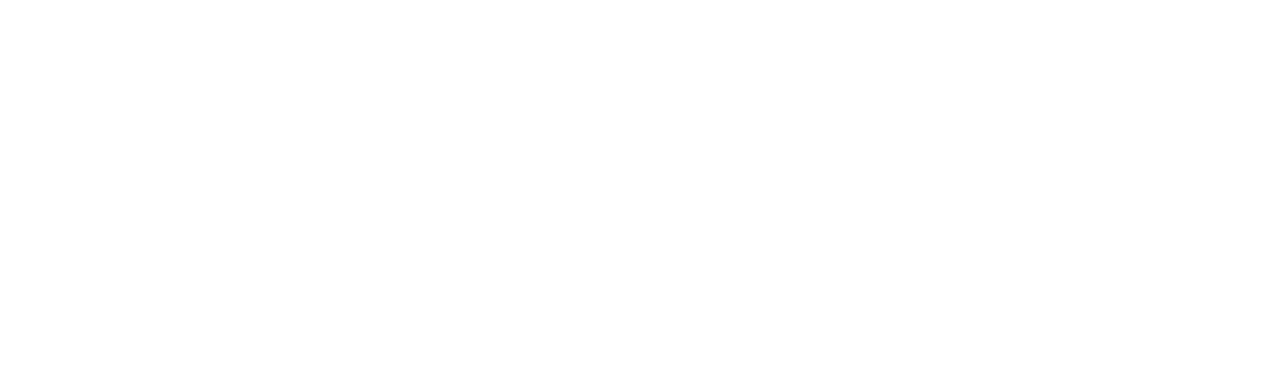
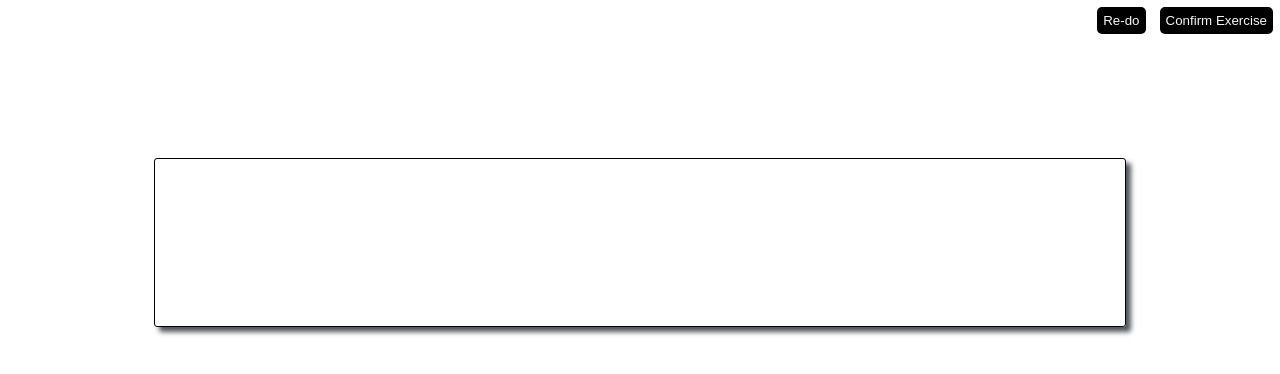
Before and after one commit to Cameron-Grams/ESL-Toolkit, a React (Create React App) app: page /observe-exercise in a window 1280 px wide. Shown: the top 374 px of the page. Built offline with nearby package versions, Linux system fonts and the light colour scheme.

Commit message:
work on the routing and printing

```diff
--- a/src/App.css
+++ b/src/App.css
@@ -16,7 +16,6 @@
 }
 
 .submitButton:hover{
-    background-color: #bf3b33;
     cursor: pointer;
 }
 
@@ -53,6 +52,7 @@ button{
 }
 
 .topControl{
+    width: 100%;
     flex: 1;
 }
 
@@ -64,6 +64,7 @@ button{
     display: flex;
     justify-content: flex-start;
     align-items: center;
+    text-align: left;
     border: 1px solid black;
     border-radius: 3px;
     padding: 7px;
@@ -81,3 +82,13 @@ button{
 .sentenceDisplayDiv{
     width: 75%;
 }
+
+.headerDiv{
+    display: flex;
+    flex-direction: row;
+    justify-content: flex-end;
+}
+
+.headerButton:hover{
+    background-color: #03993a;
+}
--- a/src/App.js
+++ b/src/App.js
@@ -15,7 +15,7 @@ class App extends Component {
                 <Switch>
                     <Route exact path={ "/" } component={ Main }  />
                     <Route exact path={ "/input/:type" } component={ InputPage } />
-                    <Route exact path={ "/observe-text" } component={ OutputPage } />
+                    <Route exact path={ "/observe-exercise" } component={ OutputPage } />
                 </Switch>
             </BrowserRouter>
             </Provider>
--- /dev/null
+++ b/src/components/Button.jsx
@@ -0,0 +1,10 @@
+import React from 'react'
+import { Link } from 'react-router-dom'
+
+const GenericButton = ( props ) => {
+    return(
+        <Link to={ props.destination }><button className={ props.class }>{ props.buttonText }</button></Link>
+    )
+}
+
+export default GenericButton
--- /dev/null
+++ b/src/components/Header.jsx
@@ -0,0 +1,21 @@
+import React from 'react'
+import { connect } from 'react-redux'
+import GenericButton from './Button'
+
+class Header extends React.Component{
+
+    render(){
+        return(
+            <div className={ "headerDiv" }>
+                <GenericButton destination={ `/input/${ this.props.title }` }  class={ "submitButton headerButton" } buttonText={ "Re-do"  } />
+                <GenericButton destination={ "" }  class={ "submitButton headerButton" } buttonText={ "Confirm Exercise" } />
+            </div>
+        )
+    }
+}
+
+const mapStateToProps = ( state ) => ({
+    title : state.reducer.title
+})
+
+export default connect( mapStateToProps, {} )( Header )
--- a/src/containers/InputText/InputPage.jsx
+++ b/src/containers/InputText/InputPage.jsx
@@ -21,7 +21,7 @@ class InputPage extends React.Component{
 
     registerInputText = ( values ) => {
         this.props.registerSentences( values )
-        this.props.history.push( '/observe-text' )
+        this.props.history.push( '/observe-exercise' )
     }
 
     render(){
--- a/src/containers/InputText/InputText.css
+++ b/src/containers/InputText/InputText.css
@@ -28,3 +28,7 @@
     width: 70%;
     min-width: 400px;
 }
+
+.inputButton:hover{
+    background-color: #bf3b33;
+}
--- a/src/containers/InputText/InputText.jsx
+++ b/src/containers/InputText/InputText.jsx
@@ -11,7 +11,7 @@ class InputText extends React.Component{
             <form id={ "textInputForm" } className="textForm" onSubmit={ this.props.handleSubmit } >
                 <div>< Field className = "textTitle generalInput" name="textTitleInput" component={ "input" } placeholder="Exercise Title"   /></div>
                 <div>< Field className = "textField generalInput" name="originalTextInput" component={ "textarea" } placeholder="Exercise Text"   /></div>
-                <button className="submitButton" type="submit" >Next Step</button>
+                <button className="submitButton  inputButton" type="submit" >Next Step</button>
             </form>
             </div>
         )
--- a/src/containers/Main/Main.css
+++ b/src/containers/Main/Main.css
@@ -2,3 +2,11 @@
     padding: 30px;
     width: 25%;
 }
+
+.clozeButton:hover{
+    background-color: #9007c6;
+}
+
+.scrambleButton:hover{
+    background-color: #e08f09;
+}
--- a/src/containers/Main/Main.jsx
+++ b/src/containers/Main/Main.jsx
@@ -12,8 +12,8 @@ class Main extends React.Component{
                 <div className={ "innerDiv mainInnerDiv shadowCentralComponent"}>
                     <h3 className={ "mainTitle" } >ESL Teacher's Toolkit</h3>
                     <p>Select the type of exercise to build:</p>
-                    <Link to={ "/input/cloze" }><button className={ "submitButton"}>Cloze Exercise</button></Link><br></br>
-                    <Link to={ "/input/scramble" }><button className={ "submitButton"} >Sentence Scramble Exercise</button></Link>
+                    <Link to={ "/input/cloze" }><button className={ "submitButton clozeButton"}>Cloze Exercise</button></Link><br></br>
+                    <Link to={ "/input/scramble" }><button className={ "submitButton scrambleButton"} >Sentence Scramble Exercise</button></Link>
                 </div>
                 <div className={ "liftDiv"}></div>
             </div>
--- a/src/containers/OutputPage/OutputPage.jsx
+++ b/src/containers/OutputPage/OutputPage.jsx
@@ -1,7 +1,7 @@
 import React from 'react'
 import { connect } from 'react-redux'
 import shuffleArray from '../../helpers/shuffleArray'
-
+import Header from '../../components/Header'
 
 class OutputPage extends React.Component{
 
@@ -19,7 +19,9 @@ class OutputPage extends React.Component{
 
         return(
             <div className={ "containerDiv" }>
-                <div className={ "topControl"}></div>
+                <div className={ "topControl"}>
+                    <Header />
+                </div>
                 <div className={ "innerDiv sentenceDisplayDiv shadowCentralComponent" } >
                     <h3>{ this.props.text.title }</h3>
                     { outputSentences }
```
